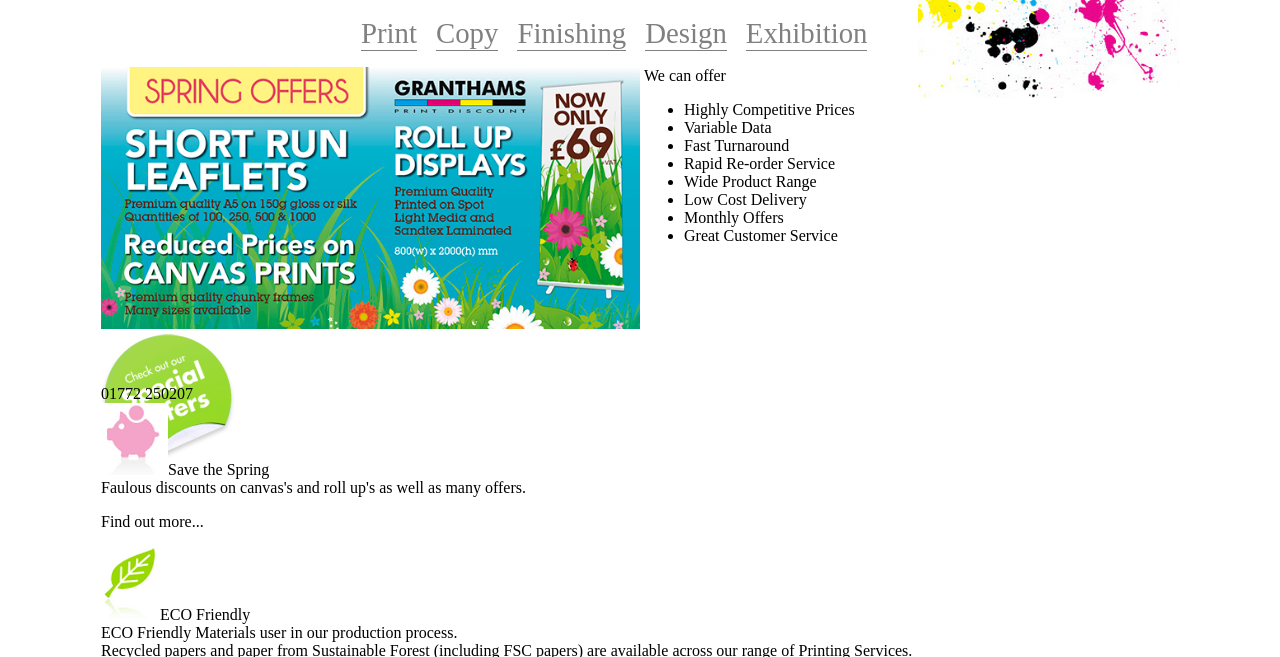
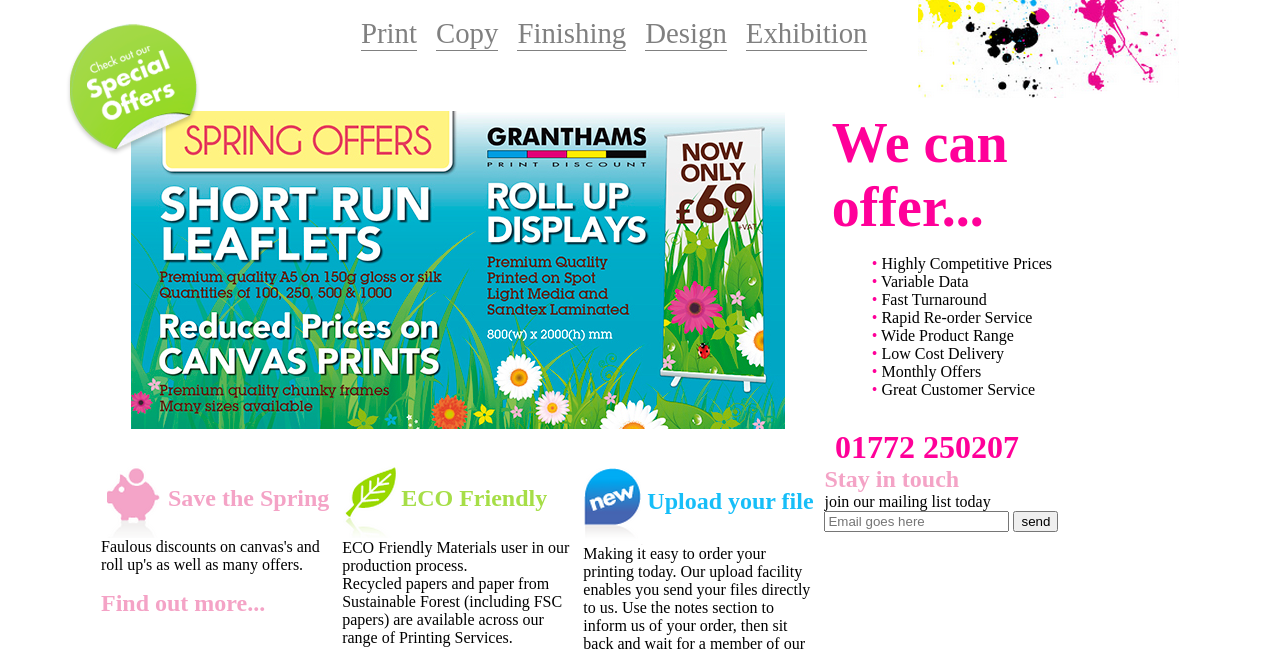
Before and after one commit to martileos/pw2171, a plain HTML site: page practica02css/index.html in a window 1280 px wide. Shown: the part 108-765 px from the top of the page. Drawn offline with Linux system fonts and the light colour scheme.

Commit message:
Practica CSS3 02 terminada

```diff
--- a/practica02css/css/estilos.css
+++ b/practica02css/css/estilos.css
@@ -24,8 +24,14 @@
 	margin-right: 15px;
 	/*text-decoration: underline;*/
 }
+#bgoffer{
+	left: -35px;
+	position: relative;
+	top:-410px;
+}
 #primerseccion{
 	height: 318px;
+	margin-top: 60px;
 }
 #primerseccion article{
 	display: inline-block;
@@ -39,11 +45,55 @@
 	float: right;
 }
 #secc01art01{
-	width: 50%;
+	margin-left: 30px;
+	width: 60%;
 }
 #secc01art01 img{
-	width: 100%;
+
 }
 #secc01art02{
-	width: 20%;
+	margin-left: 50px;
+	width: 30%;
 }
+#secc01art02 ul{
+	list-style: none;
+}
+#secc01art02 ul li:before{
+	content: "• ";
+	color: #FF0099;
+}
+#segundaseccion article{
+	text-align: right;
+	padding-right: 160px;
+}
+#terceraseccion article{
+	display: inline-block;
+	vertical-align: top;
+	width: 22%;
+}
+#terceraseccion article img{
+	vertical-align: middle;
+}
+.colorazul,.colorrosa,.colorverde{
+	font-size: 1.5em;
+	font-weight: bold;
+}
+.colorazul{
+	color: #16BEF8;
+}
+.colorrosa{
+	color: #F4A3C6;
+}
+.colorverde{
+	color: #A6DE47;
+}
+.numerotelefono{
+	color: #FF0099;
+	font-size: 2em;
+	font-weight: bold;
+}
+.wecanoffer{
+	color: #FF0099;
+	font-size: 3.5em;
+	font-weight: bold;
+}
--- a/practica02css/index.html
+++ b/practica02css/index.html
@@ -26,7 +26,7 @@
 			<img src="img/slide.jpg" alt="">
 		</article>
 		<article id="secc01art02">
-			<span class="wecanoffer">We can offer</span>
+			<span class="wecanoffer">We can offer...</span>
 			<ul>
 				<li>Highly Competitive Prices</li>
 				<li>Variable Data</li>
```
